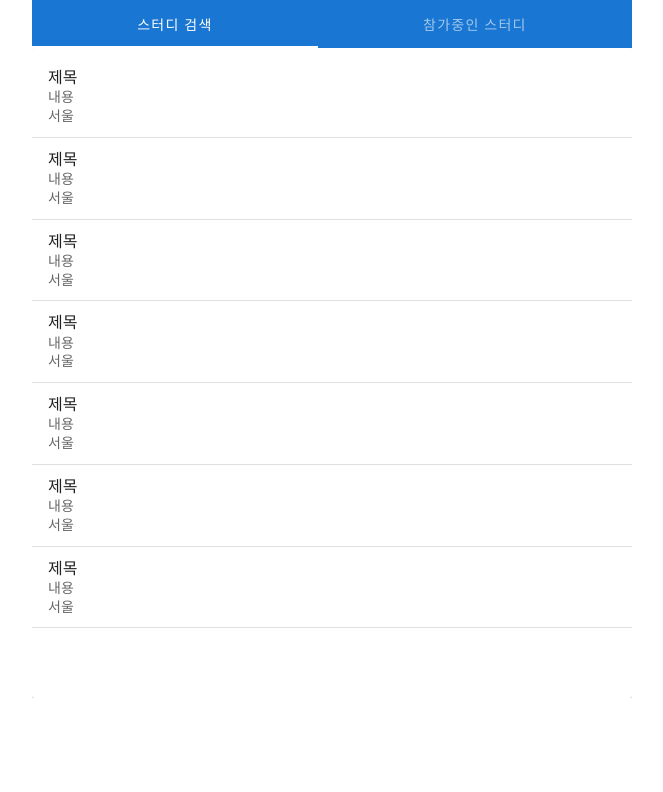
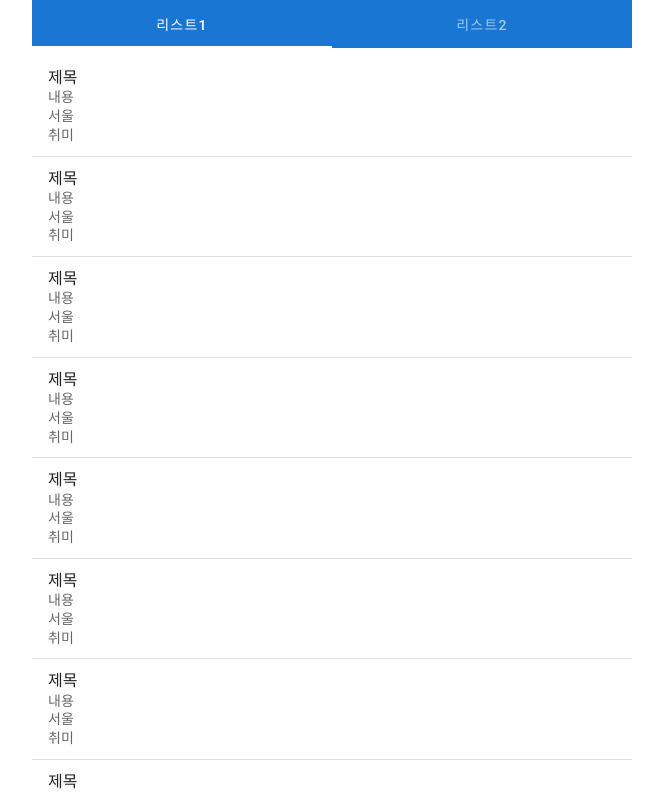
Before and after one commit to Hwanse/vue-vuetify-practice, a Vue app: page /clubs in a window 1280 px wide. Shown: the top 792 px of the page, without its empty margins (308-971 px from the left). Built offline with nearby package versions, Linux system fonts and the light colour scheme.

Commit message:
vuetify change 이벤트 오류 fix

```diff
--- a/src/views/club/ClubsBody.vue
+++ b/src/views/club/ClubsBody.vue
@@ -26,8 +26,8 @@ export default {
         return {
             tab: null,
             menus: [
-                {id: 1, name: '스터디 검색'},
-                {id: 2, name: '참가중인 스터디'}
+                {id: 1, name: '리스트1'},
+                {id: 2, name: '리스트2'}
             ]
         }
     },
--- a/src/views/club/list/ClubInfo.vue
+++ b/src/views/club/list/ClubInfo.vue
@@ -11,6 +11,9 @@
                 </v-list-item-subtitle>
                 <v-list-item-subtitle>
                     {{info.zone}}
+                </v-list-item-subtitle>
+                <v-list-item-subtitle>
+                    {{info.interest}}
                 </v-list-item-subtitle>
             </v-list-item-content>
             </v-list-item>
--- a/src/views/club/list/ClubList.vue
+++ b/src/views/club/list/ClubList.vue
@@ -17,13 +17,16 @@ export default {
     data() {
         return {
             clubList: [
-                { id: 1, title: '제목', description: '내용', zone: '서울'},
-                { id: 2, title: '제목', description: '내용', zone: '서울'},
-                { id: 3, title: '제목', description: '내용', zone: '서울'},
-                { id: 4, title: '제목', description: '내용', zone: '서울'},
-                { id: 5, title: '제목', description: '내용', zone: '서울'},
-                { id: 6, title: '제목', description: '내용', zone: '서울'},
-                { id: 7, title: '제목', description: '내용', zone: '서울'},
+                { id: 1, title: '제목', description: '내용', zone: '서울', interest: '취미'},
+                { id: 2, title: '제목', description: '내용', zone: '서울', interest: '취미'},
+                { id: 3, title: '제목', description: '내용', zone: '서울', interest: '취미'},
+                { id: 4, title: '제목', description: '내용', zone: '서울', interest: '취미'},
+                { id: 5, title: '제목', description: '내용', zone: '서울', interest: '취미'},
+                { id: 6, title: '제목', description: '내용', zone: '서울', interest: '취미'},
+                { id: 7, title: '제목', description: '내용', zone: '서울', interest: '취미'},
+                { id: 8, title: '제목', description: '내용', zone: '서울', interest: '취미'},
+                { id: 9, title: '제목', description: '내용', zone: '서울', interest: '취미'},
+                { id: 10, title: '제목', description: '내용', zone: '서울', interest: '취미'},
             ]
         }
     },
```
